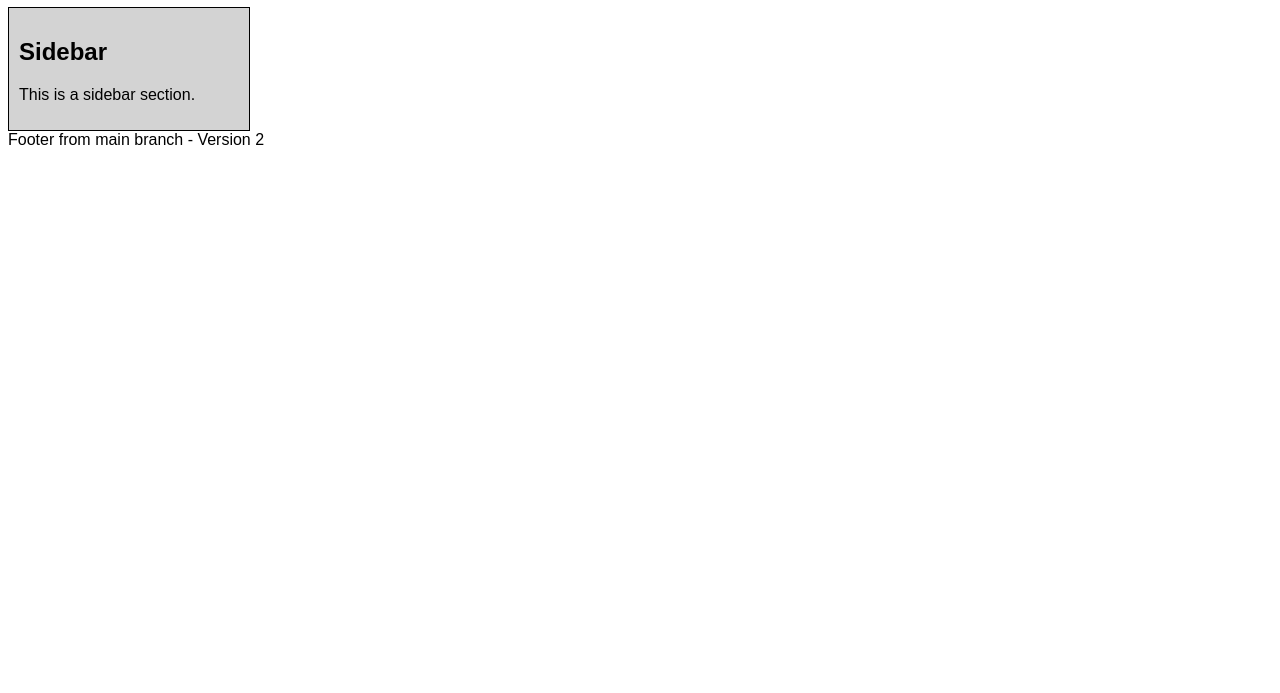
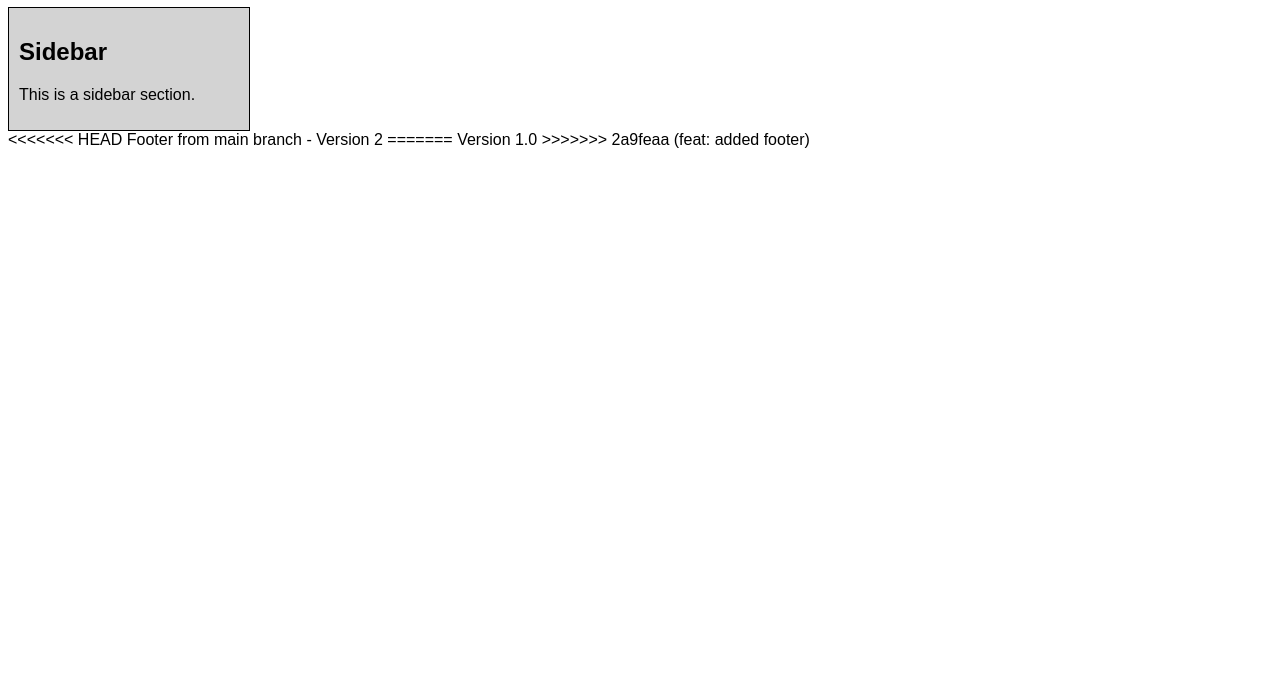
Before and after one commit to srizan-amicus/git-training-srizan, a plain HTML site: page index.html in a window 1280 px wide. Shown: the part 107-800 px from the top of the page. Drawn offline with Linux system fonts and the light colour scheme.

```diff
--- a/index.html
+++ b/index.html
@@ -22,7 +22,11 @@
     </aside>
     <script src="app.js"></script>
     <footer>
+<<<<<<< HEAD
      Footer from main branch - Version 2
+=======
+        Version 1.0
+>>>>>>> 2a9feaa (feat: added footer)
     </footer>
 </body>
 </html>
```
